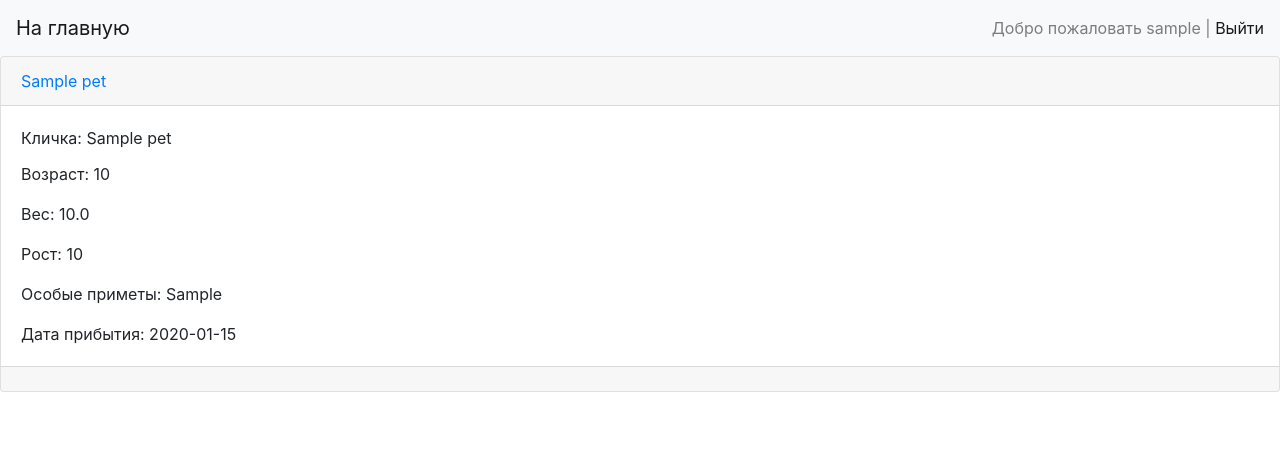
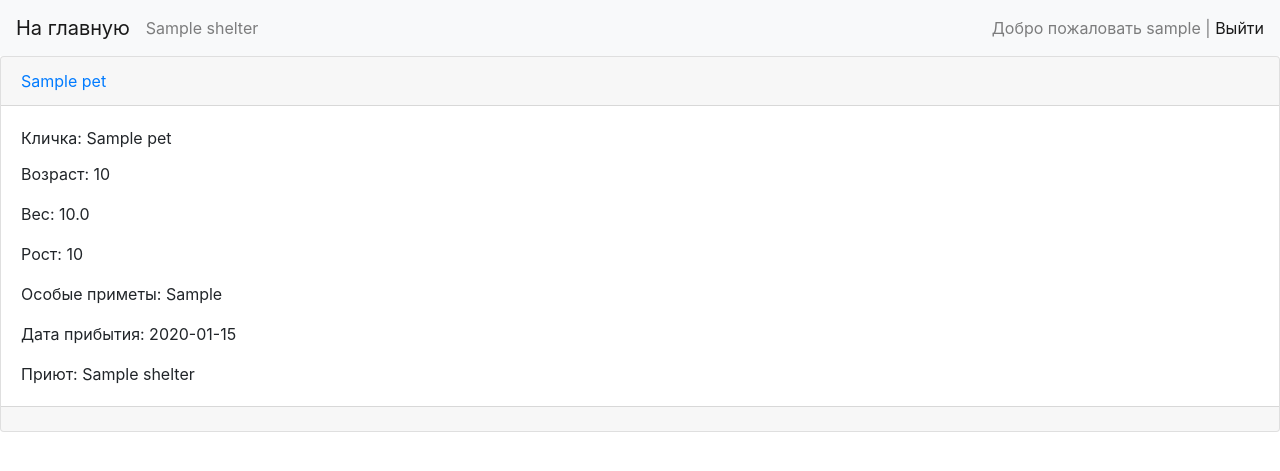
Before and after one commit to karpovAlexandr/acits_test_django, a Django app: page /pet/1/ in a window 1280 px wide. Shown: the top 471 px of the page. Run offline with Django 3.2, Linux system fonts and the light colour scheme; a user stored in the database is signed in; tables that the repository leaves empty hold one stand-in row (values such as "Sample post"); some libraries are stand-ins or nearby versions.

Commit message:
add Shelter fields

```diff
--- a/pets/templates/pets/pet_detail.html
+++ b/pets/templates/pets/pet_detail.html
@@ -17,6 +17,7 @@
                 <p class="card-text">Рост: {{ pet.height }}</p>
                 <p class="card-text">Особые приметы: {{ pet.special_sigh }}</p>
                 <p class="card-text"> Дата прибытия: {{ pet.arrived|date:"Y-m-d" }}</p>
+                <p class="card-text">Приют: {{ pet.shelter }}</p>
 
                 {% if  'pets.change_pet' in user.get_user_permissions  %}
                     <a class="btn btn-primary" href="{% url 'pets:pet_update' pet.pk %}">Отредактировать</a>
--- a/pets/templates/pets/pet_list.html
+++ b/pets/templates/pets/pet_list.html
@@ -15,8 +15,8 @@
 
             <div class="card-body">
                 <p class="card-title">Кличка: {{ pet.name }}</p>
-                <p class="card-text">Возраст: {{ pet.age }}</p>
                 <p class="card-text">Особые приметы: {{ pet.special_sigh }}</p>
+                <p class="card-text">Приют: {{ pet.shelter }}</p>
                 <a href="{% url 'pets:pet_detail' pet.pk %}" class="btn btn-primary">Перейти на карточку</a>
             </div>
 
--- a/templates/inc/_nav.html
+++ b/templates/inc/_nav.html
@@ -7,11 +7,18 @@
 
     <div class="collapse navbar-collapse" id="navbarSupportedContent">
         <ul class="navbar-nav mr-auto">
-            {% if  'pets.add_pet' in user.get_user_permissions  %}
+            {% if  'pets.add_pet' in user.get_user_permissions %}
                 <li class="nav-item">
                     <a class="nav-link" href="{% url 'pets:pet_create' %}">Добавить живтоное</a>
                 </li>
             {% endif %}
+
+            <li class="nav-item">
+                <span class="navbar-text">
+                    {{ user.profile.shelter }}
+                </span>
+            </li>
+
         </ul>
 
         <span class="navbar-text">
```
